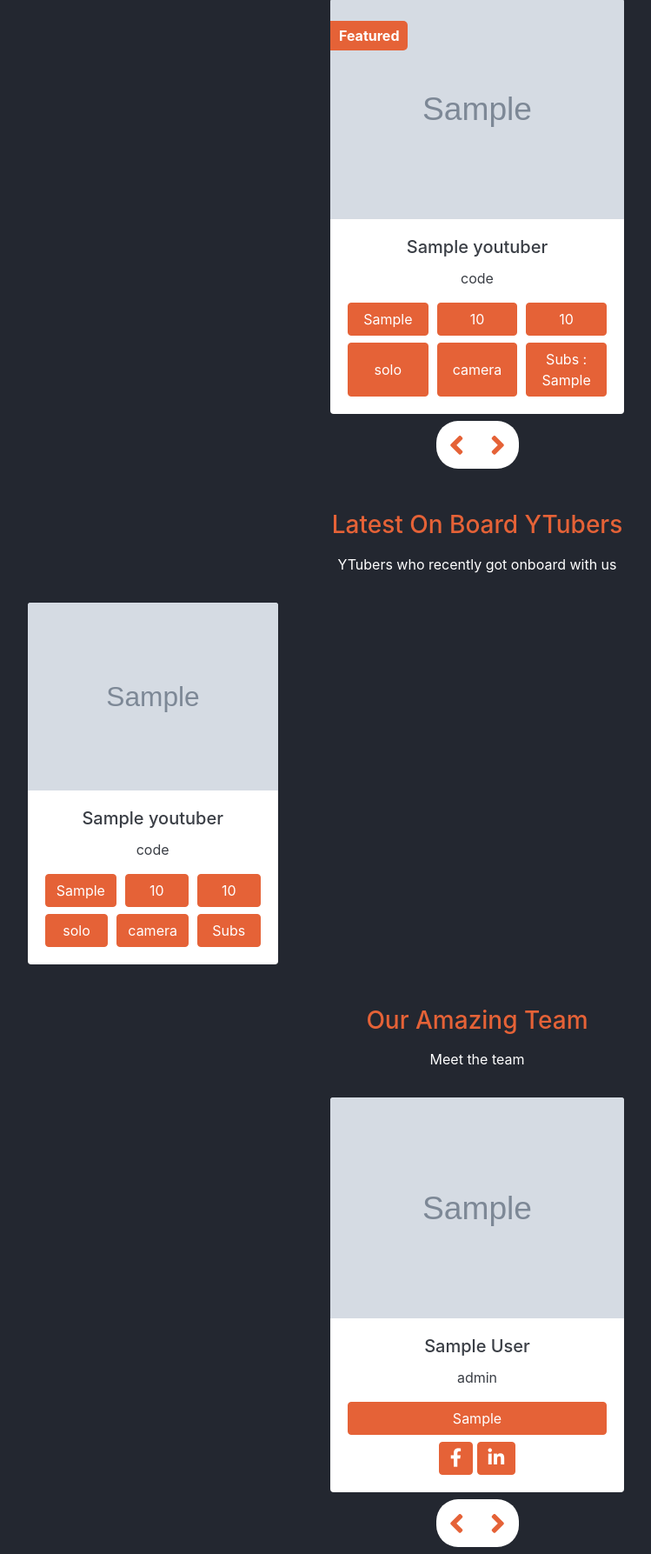
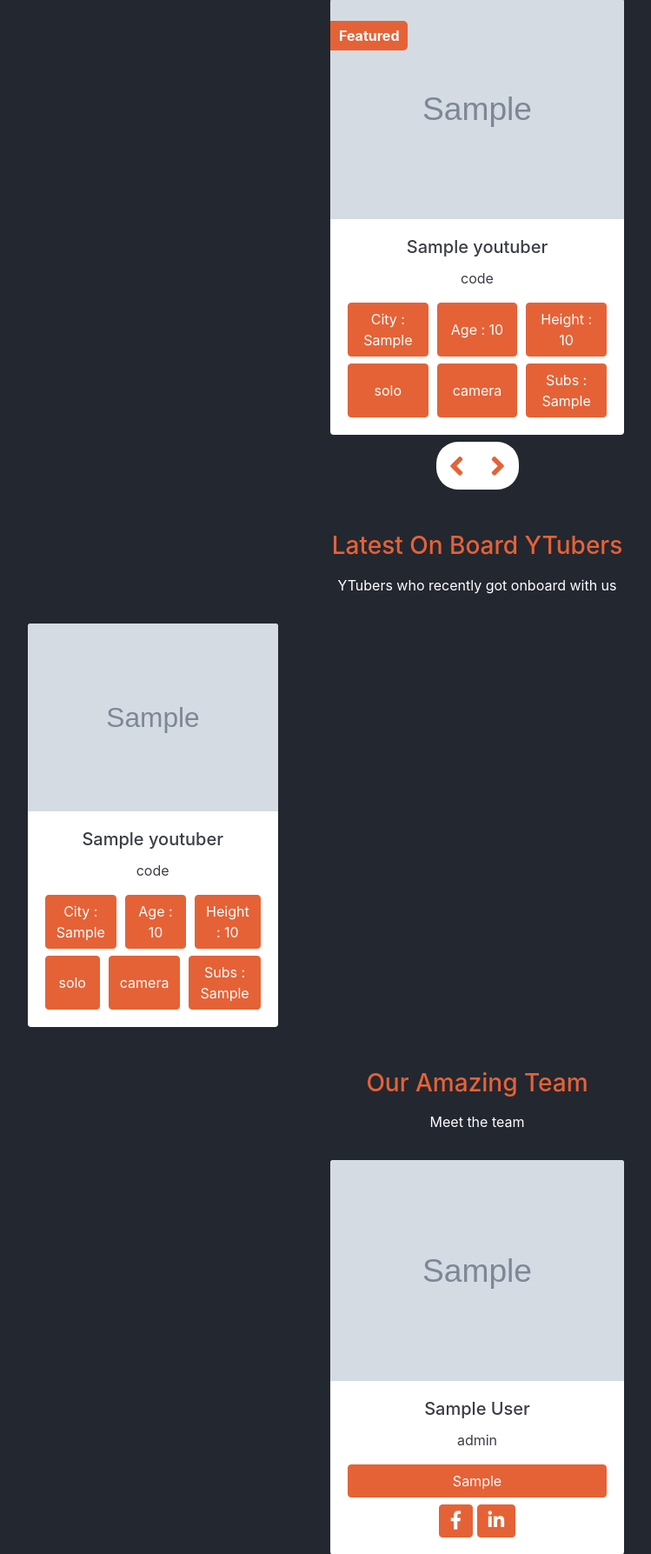
Before and after one commit to SahilChachra/Tubers-LCO, a Django app: page / in a window 1280 px wide. Shown: the part 732-2519 px from the top of the page at 87% size, without its empty margins (91-840 px from the left). Run offline with Django 3.2, Linux system fonts and the light colour scheme; tables that the repository leaves empty hold one stand-in row (values such as "Sample post"); grey boxes marked "Sample" are stand-in pictures; some libraries are stand-ins or nearby versions.

Commit message:
Fixed navbar - added home and youtubers

```diff
--- a/tubers/templates/includes/navbar.html
+++ b/tubers/templates/includes/navbar.html
@@ -2,7 +2,7 @@
 
 <nav class="navbar navbar-expand-lg navbar-dark bg-dark">
     <div class="container">
-      <a class="navbar-brand" href="/index.html">
+      <a class="navbar-brand" href="{% url 'home' %}">
         <img src="{% static './assets/images/logo.png' %}" alt="" width="140" height="30" alt="" loading="lazy">
       </a>
       <button class="navbar-toggler" type="button" data-toggle="collapse" data-target="#navbarNav"
@@ -12,13 +12,13 @@
       <div class="collapse navbar-collapse" id="navbarNav">
         <ul class="navbar-nav ml-auto">
           <li class="nav-item active">
-            <a class="nav-link" href="/index.html">Home</a>
+            <a class="nav-link" href="{% url 'home' %}">Home</a>
           </li>
           <li class="nav-item">
             <a class="nav-link" href="/aboutus.html">About Us</a>
           </li>
           <li class="nav-item">
-            <a class="nav-link" href="/tubers.html">Tubers</a>
+            <a class="nav-link" href="{% url 'youtubers' %}">Tubers</a>
           </li>
           <li class="nav-item">
             <a class="nav-link" href="#">Services</a>
--- a/tubers/templates/webpages/home.html
+++ b/tubers/templates/webpages/home.html
@@ -59,9 +59,9 @@
             <h5 class="card-title">{{ fy.name }}</h5>
             <p class="card-text">{{ fy.category }}</p>
             <div class="person-description mt-2">
-              <button class="btn btn-accent"> {{ fy.city }} </button>
-              <button class="btn btn-accent"> {{ fy.age }} </button>
-              <button class="btn btn-accent"> {{ fy.height }} </button>
+              <button class="btn btn-accent">City : {{ fy.city }} </button>
+              <button class="btn btn-accent">Age : {{ fy.age }} </button>
+              <button class="btn btn-accent">Height : {{ fy.height }} </button>
             </div>
             <div class="person-description mt-2">
               <button class="btn btn-accent"> {{ fy.crew }} </button>
@@ -101,14 +101,14 @@
             <h5 class="card-title">{{ at.name }}</h5>
             <p class="card-text">{{ at.category }}</p>
             <div class="person-description mt-2">
-              <button class="btn btn-accent"> {{ at.city }} </button>
-              <button class="btn btn-accent"> {{ at.age }} </button>
-              <button class="btn btn-accent"> {{ at.height }} </button>
+              <button class="btn btn-accent">City : {{ at.city }} </button>
+              <button class="btn btn-accent">Age : {{ at.age }} </button>
+              <button class="btn btn-accent">Height : {{ at.height }} </button>
             </div>
             <div class="person-description mt-2">
               <button class="btn btn-accent"> {{ at.crew }} </button>
               <button class="btn btn-accent"> {{ at.camera_type}} </button>
-              <button class="btn btn-accent"> Subs {{at.subts_count}} </button>
+              <button class="btn btn-accent"> Subs : {{at.subs_count}} </button>
             </div>
           </div>
         </div>
```
Also changed, not shown: Readme_help.md.
